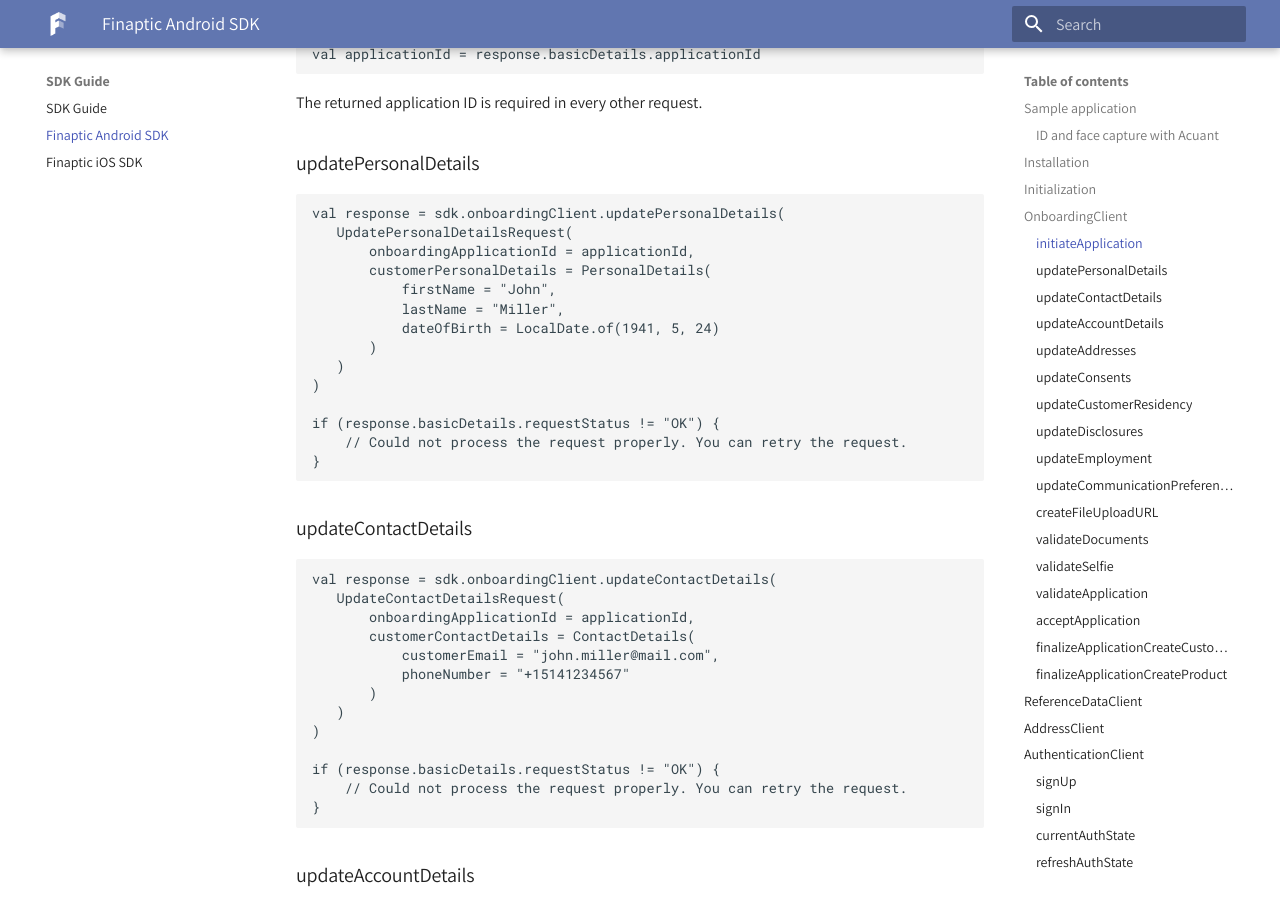
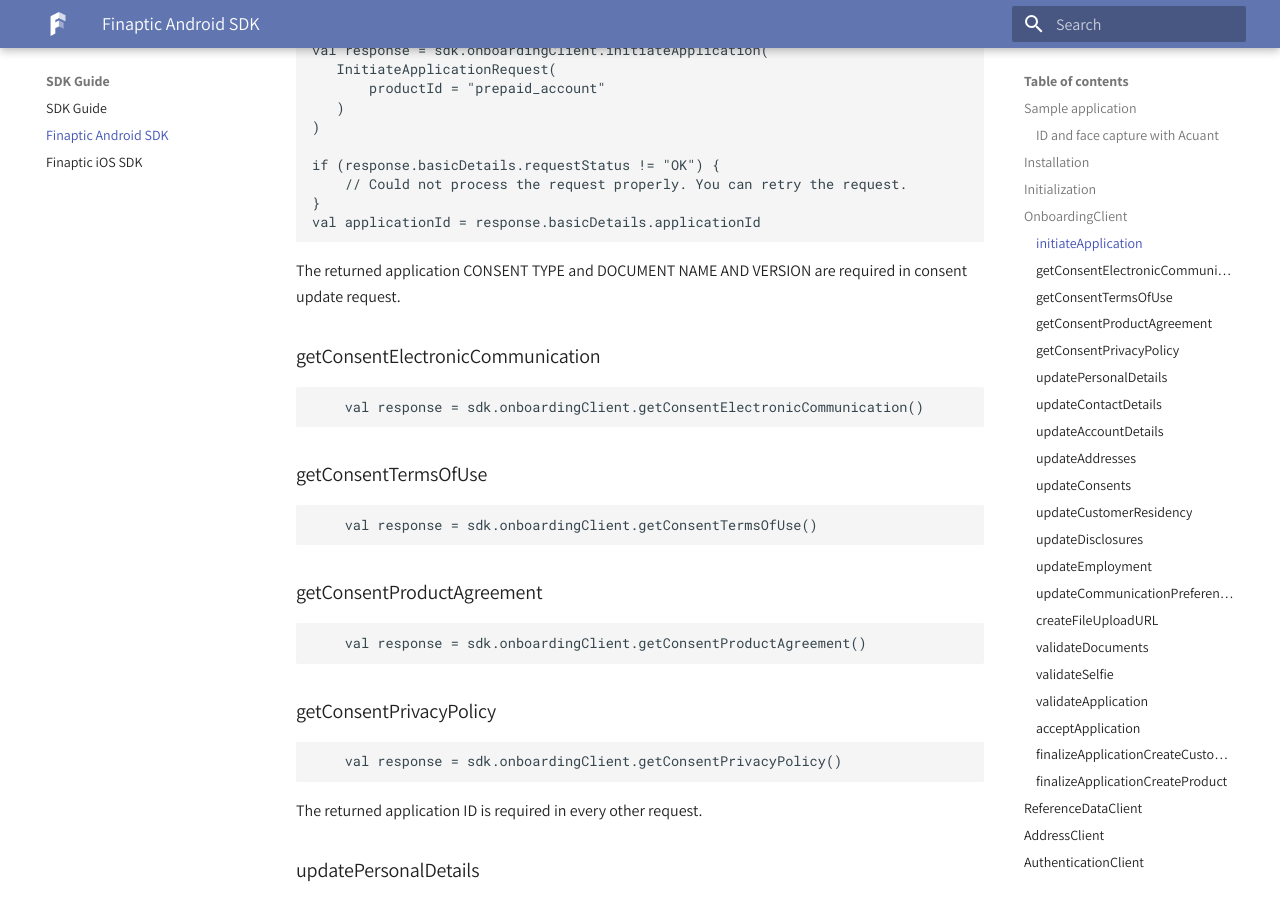
Before and after one commit to finaptic/public-documentation, an MkDocs documentation site: the page built from docs/SDK-Guide/android-sdk.md, in a window 1280 px wide and 900 px high, scrolled down 4706 px. Built offline with MkDocs 1.6.1 and Material for MkDocs 9.7.7, drawn with Linux system fonts in a browser that asks for light colours; some of the changed text lies outside the part shown.

Commit message:
November 12 Documentation Update

````diff
--- a/docs/SDK-Guide/android-sdk.md
+++ b/docs/SDK-Guide/android-sdk.md
@@ -145,11 +145,16 @@
 
 ## OnboardingClient
 
-Onboarding flow consist of initiate, update, validate and finalize calls.
+Onboarding flow consist of initiate, get, update, validate and finalize calls.
 
 1. Initiate application
       - [initiateApplication](#initiateapplication)
-2. Update information
+2. Get information
+      - [getConsentElectronicCommunication](#getconsentelectroniccommunication)
+      - [getConsentPrivacyPolicy](#getconsentprivacypolicy)
+      - [getConsentTermsOfUse](#getconsenttermsofuse)
+      - [getConsentProductAgreement](#getconsentproductagreement)
+3. Update information
       - [updatePersonalDetails](#updatepersonaldetails)
       - [updateContactDetails](#updatecontactdetails)
       - [updateAccountDetails](#updateaccountdetails)
@@ -185,8 +190,31 @@
 val applicationId = response.basicDetails.applicationId
 ```
 
+ The returned application CONSENT TYPE and DOCUMENT NAME AND VERSION are required in consent update request.
+### getConsentElectronicCommunication
+
+```
+    val response = sdk.onboardingClient.getConsentElectronicCommunication()
+```
+### getConsentTermsOfUse
+
+```
+    val response = sdk.onboardingClient.getConsentTermsOfUse()
+```
+### getConsentProductAgreement
+
+```
+    val response = sdk.onboardingClient.getConsentProductAgreement()
+```
+### getConsentPrivacyPolicy
+
+```
+    val response = sdk.onboardingClient.getConsentPrivacyPolicy()
+```
+
 The returned application ID is required in every other request.
 ### updatePersonalDetails
+
 ```
 val response = sdk.onboardingClient.updatePersonalDetails(
    UpdatePersonalDetailsRequest(
````
Also changed, not shown: other parts of docs/SDK-Guide/android-sdk.md (+2 -2 lines), docs/SDK-Guide/ios-sdk.md (+31 -3 lines).
